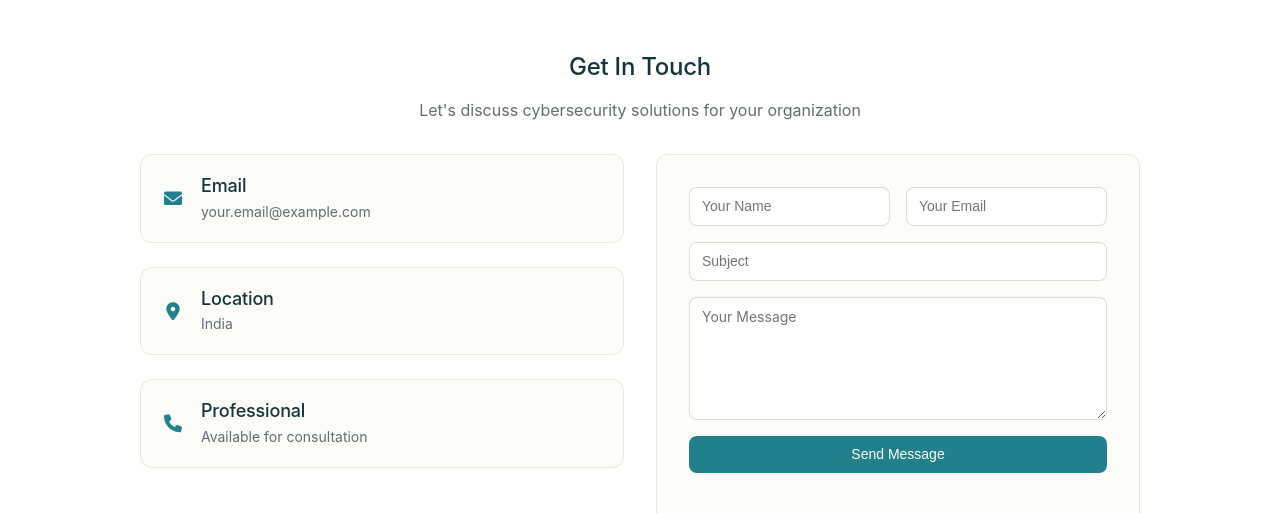
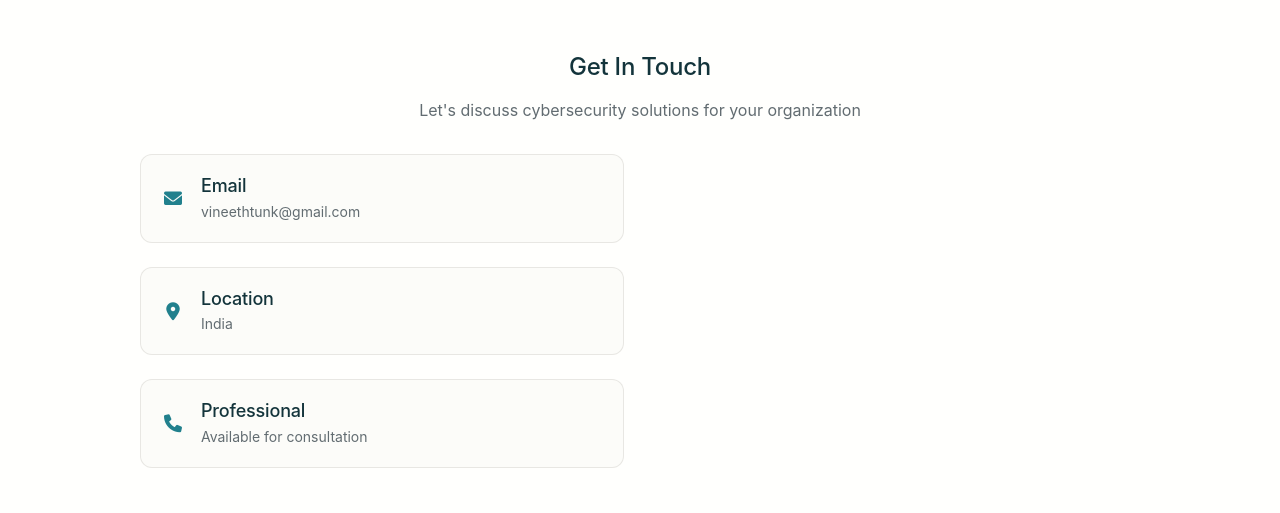
Before and after one commit to vineethtunk/vineethtunk.github.io, a plain HTML site: page index.html in a window 1280 px wide. Shown: the part 4358-4871 px from the top of the page. Drawn offline with Linux system fonts and the light colour scheme; a web font is replaced by a local one.

Commit message:
Update index.html with latest portfolio changes

```diff
--- a/index.html
+++ b/index.html
@@ -326,7 +326,7 @@
                         <i class="fas fa-envelope"></i>
                         <div>
                             <h4>Email</h4>
-                            <p>your.email@example.com</p>
+                            <p>vineethtunk@gmail.com</p>
                         </div>
                     </div>
                     <div class="contact-item">
@@ -355,23 +355,6 @@
                         </a>
                     </div>
                 </div>
-                <form class="contact-form" id="contact-form">
-                    <div class="form-row">
-                        <div class="form-group">
-                            <input type="text" id="name" name="name" class="form-control" placeholder="Your Name" required>
-                        </div>
-                        <div class="form-group">
-                            <input type="email" id="email" name="email" class="form-control" placeholder="Your Email" required>
-                        </div>
-                    </div>
-                    <div class="form-group">
-                        <input type="text" id="subject" name="subject" class="form-control" placeholder="Subject" required>
-                    </div>
-                    <div class="form-group">
-                        <textarea id="message" name="message" class="form-control" rows="5" placeholder="Your Message" required></textarea>
-                    </div>
-                    <button type="submit" class="btn btn--primary btn--full-width">Send Message</button>
-                </form>
             </div>
         </div>
     </section>
```
